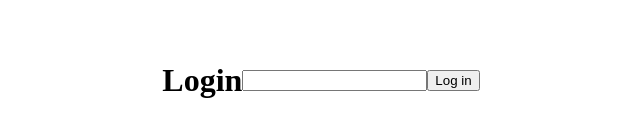
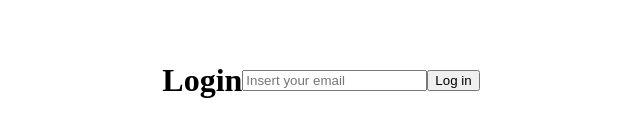
Before and after one commit to nobuti/piensaenpixel, a Gatsby site: page /login in a window 1280 px wide. Shown: the part 320-456 px from the top of the page, 319-959 px from the left. Built offline with nearby package versions, Linux system fonts and the light colour scheme; Gatsby itself is replaced by a stand-in of ours; no server answers.

Commit message:
Placeholder

```diff
--- a/src/components/layout.js
+++ b/src/components/layout.js
@@ -1,5 +1,5 @@
 import React from "react";
-import { Global, css } from "@emotion/core";
+import { Global } from "@emotion/core";
 import styled from "@emotion/styled";
 
 import globalStyles from "./globalStyles";
--- a/src/pages/login.js
+++ b/src/pages/login.js
@@ -61,7 +61,7 @@ export default () => {
     <Layout>
       <h1>Login</h1>
       <form onSubmit={onSubmit}>
-        <input type="text" name="email" />
+        <input type="text" name="email" placeholder="Insert your email" />
         <button type="submit" disable={state.fetching.toString()}>
           Log in
         </button>
```
